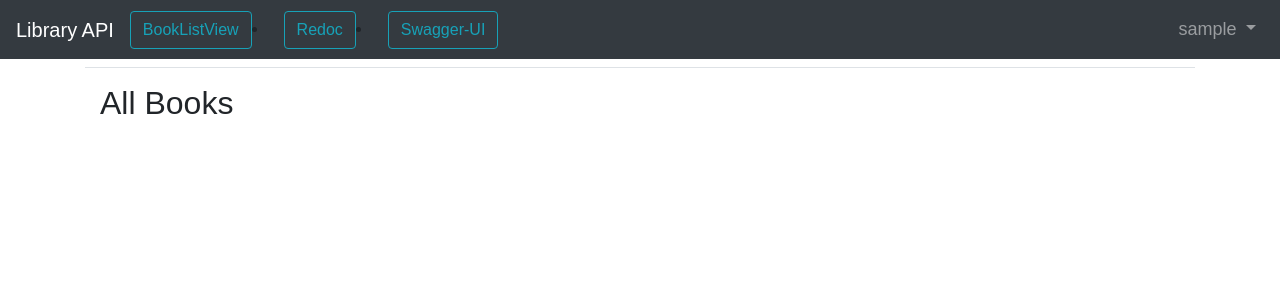
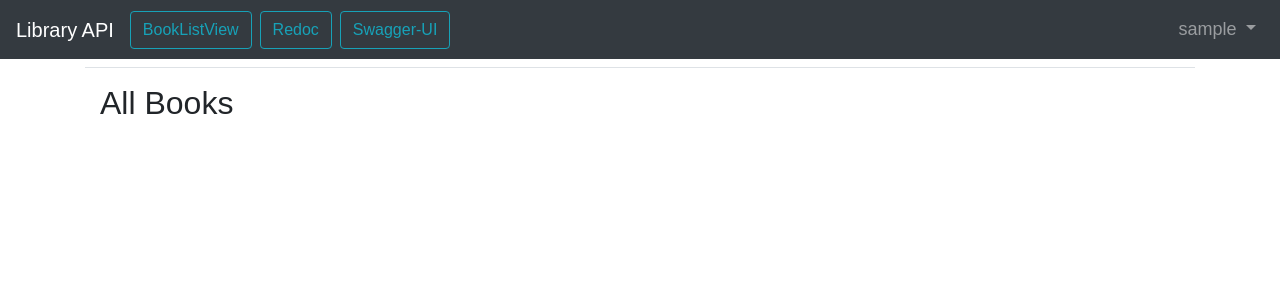
Before and after one commit to kevinbowen777/djapi-library, a Django app: page /books/ in a window 1280 px wide. Shown: the top 300 px of the page. Run offline with Django 4.2, Linux system fonts and the light colour scheme; the visitor is signed in with stand-in values (Sample User, id 1); data that the repository does not hold is empty; parts of the project's set-up code (start-up, migrations or seed data) failed here and were passed over; some libraries are stand-ins or nearby versions.

Commit message:
Add no-bullets class. Fixes #37

```diff
--- a/static/css/base.css
+++ b/static/css/base.css
@@ -21,3 +21,15 @@ h2 a:hover {
   height: 300px;
   width: auto;
 }
+
+ul.no-bullets {
+  list-style-type: circle; /* Remove bullets */
+  /* padding: 0;  Remove padding */
+  margin: 0; /* Remove margins */
+}
+
+li.no-bullets {
+  list-style-type: none; /* Remove bullets */
+  padding: 0; /*  Remove padding */
+  margin: 0; /* Remove margins */
+}
--- a/templates/base.html
+++ b/templates/base.html
@@ -5,15 +5,13 @@
 <html lang="en">
 <head>
   <meta charset="UTF-8">
-    <meta name="viewport" content="width=device-width, initial-scale=1,
-      shrink-to-fit=no">
+  <meta name="viewport" content="width=device-width, initial-scale=1, shrink-to-fit=no">
   <title>{% block title %}Djapi Library API{% endblock title %}</title>
   <link rel="shortcut icon" type="image/x-icon" href="{% static 'images/favicon.ico' %}"/>
   <!-- CSS -->
   {% bootstrap_css %}
   {% bootstrap_javascript jquery='full' %}
   <link rel="stylesheet" href="{% static 'css/base.css' %}">
-
 </head>
 <body>
    <header>
@@ -35,10 +33,10 @@
    </button>
     <div class="collapse navbar-collapse" id="navbarSupportedContent">
       {% if user.is_authenticated %}
-          <li class="nav-item">
+          <li class="nav-item no-bullets">
           <a href="{% url 'redoc' %}" class="btn btn-outline-info ml-2">Redoc</a>
           </li>
-          <li>
+          <li class="no-bullets">
           <a href="{% url 'swagger-ui' %}" class="btn btn-outline-info ml-2">Swagger-UI</a>
           </li>
         <ul class="navbar-nav ml-auto">
```
Lines whose indentation alone changed are shown as unchanged.
